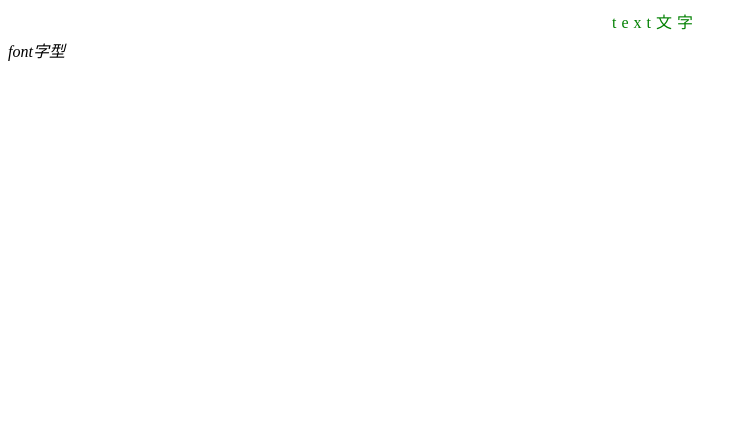
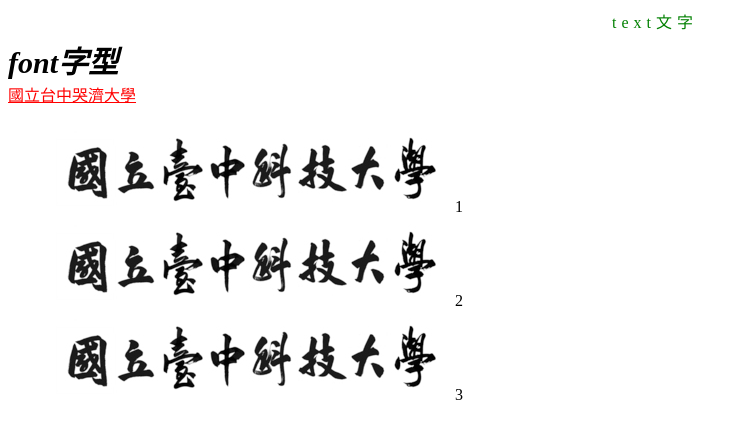
Before and after one commit to o9zotaw/y96060428, a plain HTML site: page css_all_html.html in a window 1280 px wide. Shown: the whole page, without its empty margins (0-747 px from the left). Drawn offline with Linux system fonts and the light colour scheme.

Commit message:
Add files via upload

```diff
--- a/css_all_html.html
+++ b/css_all_html.html
@@ -41,14 +41,57 @@
         .font_style{
             font-style: italic;
         }
+        /* 字體粗細 */
+        .font_weight{
+            font-weight: bold;
+        }
+        /* 字體大小 */
+        .font_size{
+            font-size: 30px;
+        }
+        /* 字型 */
+        .font_family{
+            font-family: "標楷體";
+        }
+        /* link未訪問 */
+        .a_link:link{
+            color: red;
+        }
+        /* link訪問過 */
+        .a_link:visited{
+            color: green;
+        }
+        /* link移入 */
+        .a_link:hover{
+            text-decoration: none;
+        }
+        /* link點下 */
+        .a_link:active{
+            color: yellow;
+        }
+        /* link列表 */
+        .list{
+            /* 類型 */
+            list-style-type: square;
+            /* 位置 */
+            list-style-position: inside;
+            /* 圖片 */
+            list-style-image: url('581.jpg');
+        }
     </style>
 </head>
 <body>
     <div class="text_color text_align text_height text-decoration text_indent text_spacing">
         text文字
     </div>
-    <div class="font_style">
+    <div class="font_style font_weight font_size font_family">
         font字型
     </div>
+    <a href="#" class="a_link">國立台中哭濟大學</a>
+    <ol class="list">
+        <li>1</li>
+        <li>2</li>
+        <li>3</li>
+    </ol>
 </body>
 </html>
```
